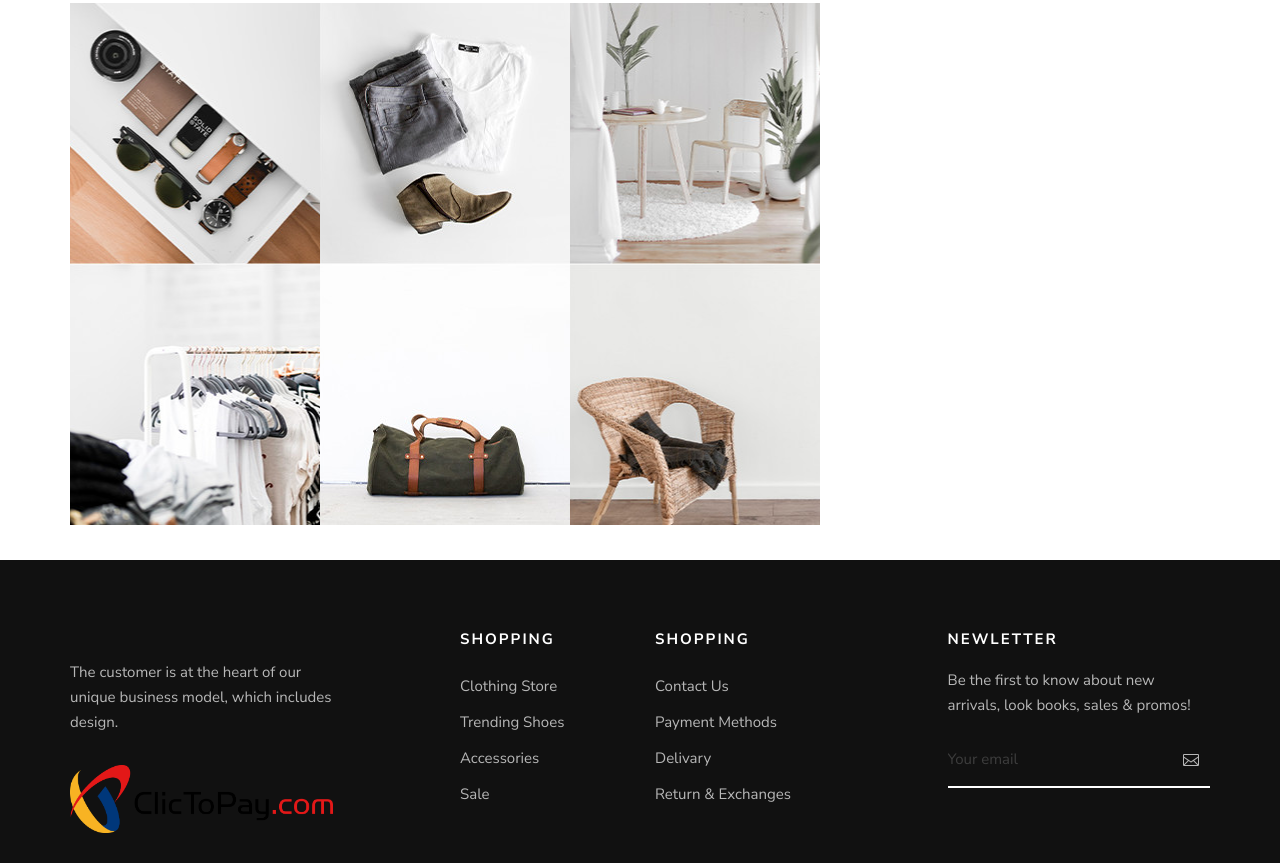
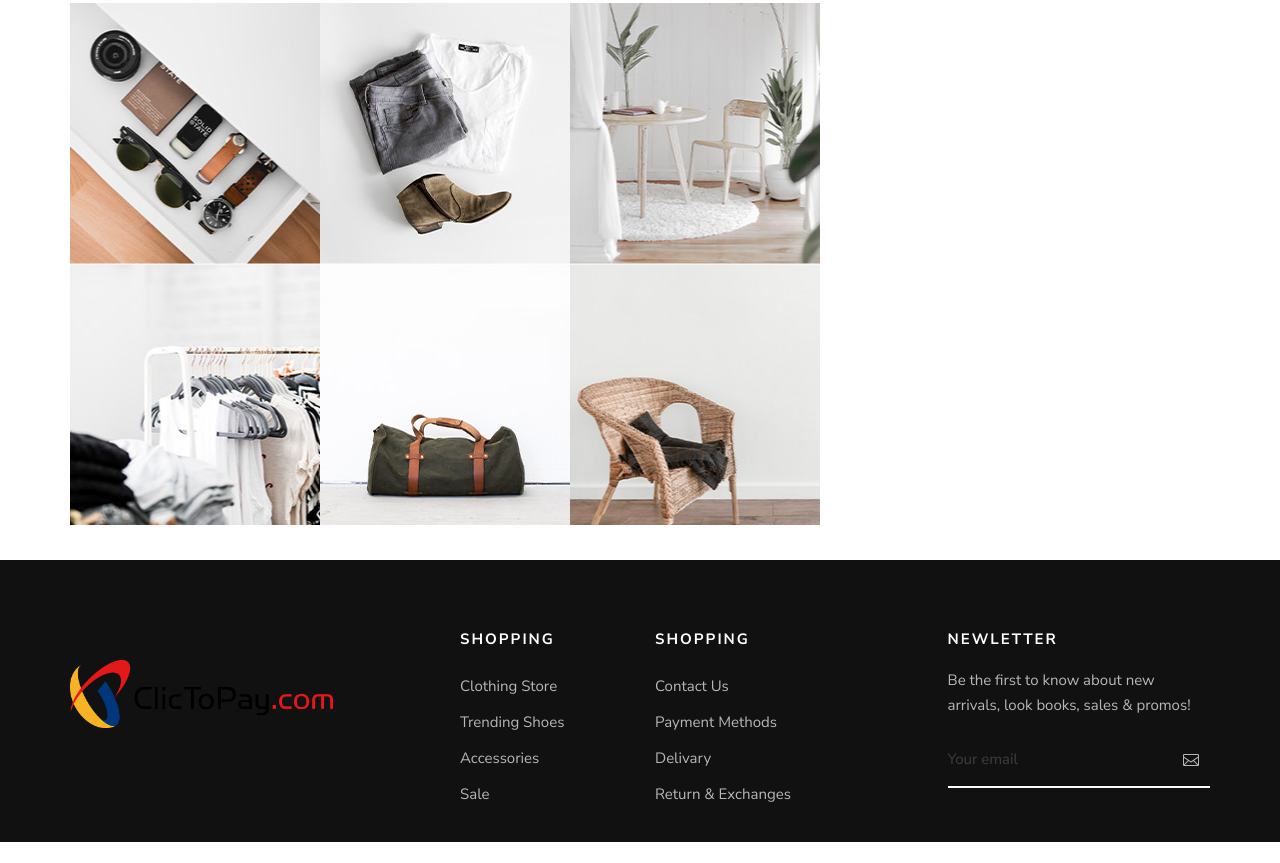
Before and after one commit to isticstudent/FashionFusion, a plain HTML site: page index.html in a window 1280 px wide. Shown: the part 3042-3905 px from the top of the page. After the commit the page ends 3884 px from the top, so only its background shows below. Drawn offline with Linux system fonts and the light colour scheme.

Commit message:
Update index.html

```diff
--- a/index.html
+++ b/index.html
@@ -653,10 +653,7 @@
               <div class="footer__logo">
 
               </div>
-              <p>
-                The customer is at the heart of our unique business model, which
-                includes design.
-              </p>
+
               <a href="#"><img src="img/ClicToPay_logo.png" alt="" /></a>
             </div>
           </div>
```
